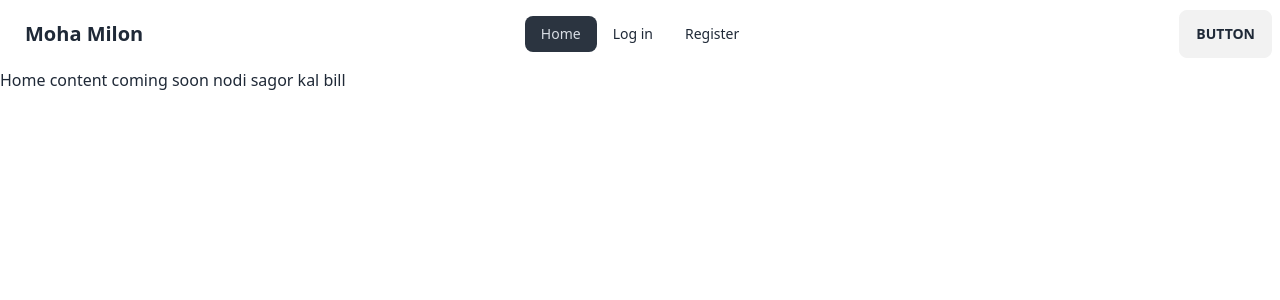
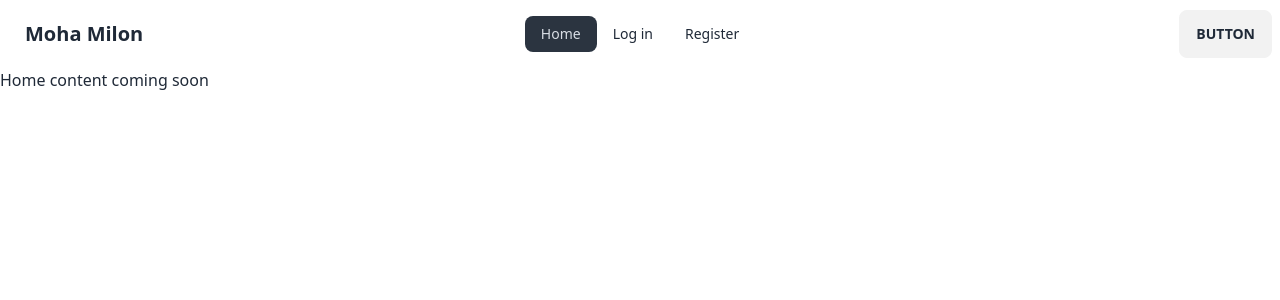
Before and after one commit to saidureg/auth-moha-milon, a React (Vite) app: page / in a window 1280 px wide. Shown: the top 300 px of the page. Built offline with nearby package versions, Linux system fonts and the light colour scheme.

Commit message:
Use Context to create user in the register page

```diff
--- a/src/page/Home.jsx
+++ b/src/page/Home.jsx
@@ -1,11 +1,7 @@
-import { useContext } from "react";
-import { AuthContext } from "../providers/AuthProvider";
-
 const Home = () => {
-  const authInfo = useContext(AuthContext);
   return (
     <div>
-      <h3>Home content coming soon {authInfo.name} </h3>
+      <h3>Home content coming soon </h3>
     </div>
   );
 };
--- a/src/page/Register.jsx
+++ b/src/page/Register.jsx
@@ -1,13 +1,25 @@
+import { useContext } from "react";
 import { Link } from "react-router-dom";
+import { AuthContext } from "../providers/AuthProvider";
 
 const Register = () => {
+  // created user
+  const { createUser } = useContext(AuthContext);
+
   const handleRegister = (e) => {
     e.preventDefault();
     const name = e.target.name.value;
     const email = e.target.email.value;
     const password = e.target.password.value;
-    console.log(name, email, password);
+    createUser(email, password)
+      .then((result) => {
+        console.log(result);
+      })
+      .catch((error) => {
+        console.error(error);
+      });
   };
+
   return (
     <div className="hero min-h-screen bg-base-200">
       <div className="hero-content flex-col">
--- a/src/providers/AuthProvider.jsx
+++ b/src/providers/AuthProvider.jsx
@@ -1,9 +1,17 @@
-import { createContext } from "react";
+import { createContext, useState } from "react";
 import PropTypes from "prop-types";
+import { createUserWithEmailAndPassword } from "firebase/auth";
+import auth from "../firebase/firebase.config";
 
 export const AuthContext = createContext(null);
 const AuthProvider = ({ children }) => {
-  const authInfo = { name: "nodi sagor kal bill" };
+  const [user, setUser] = useState(null);
+
+  const createUser = (email, password) => {
+    return createUserWithEmailAndPassword(auth, email, password);
+  };
+
+  const authInfo = { user, createUser };
   return (
     <AuthContext.Provider value={authInfo}>{children}</AuthContext.Provider>
   );
```
